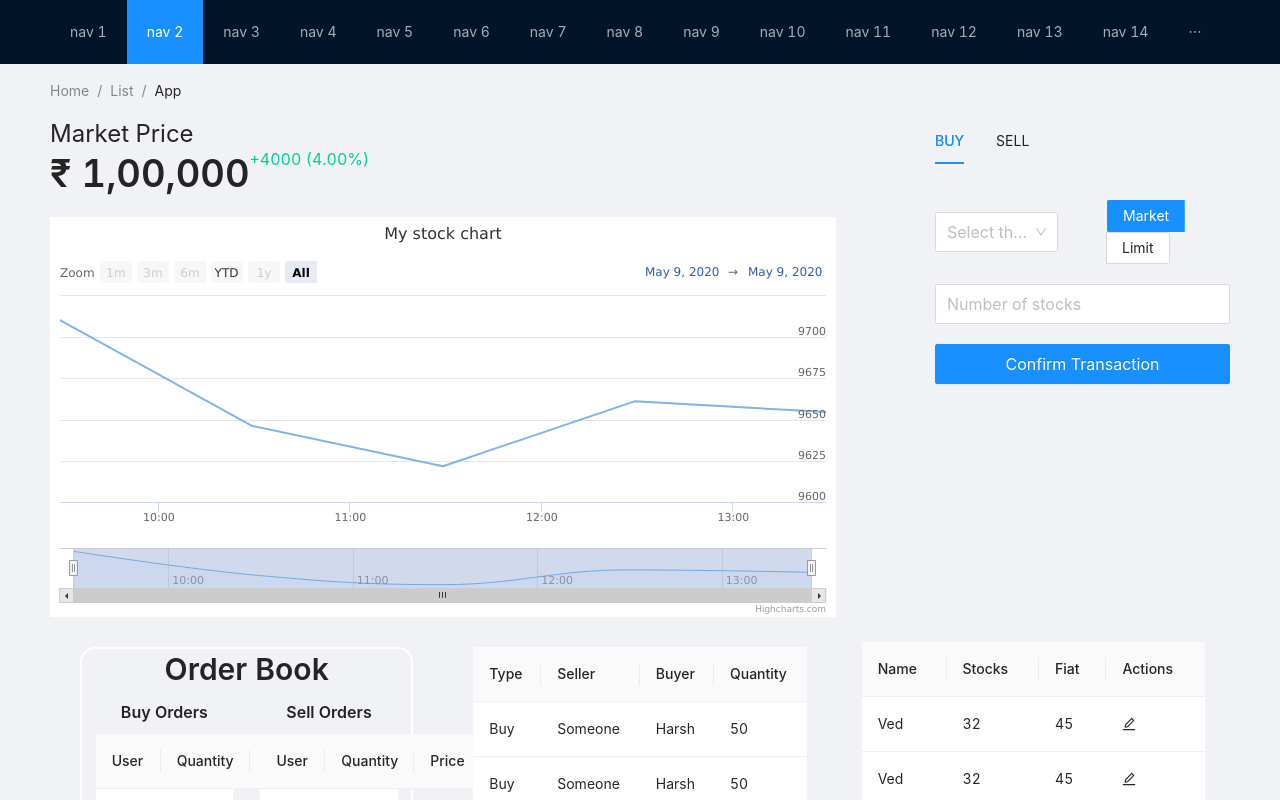
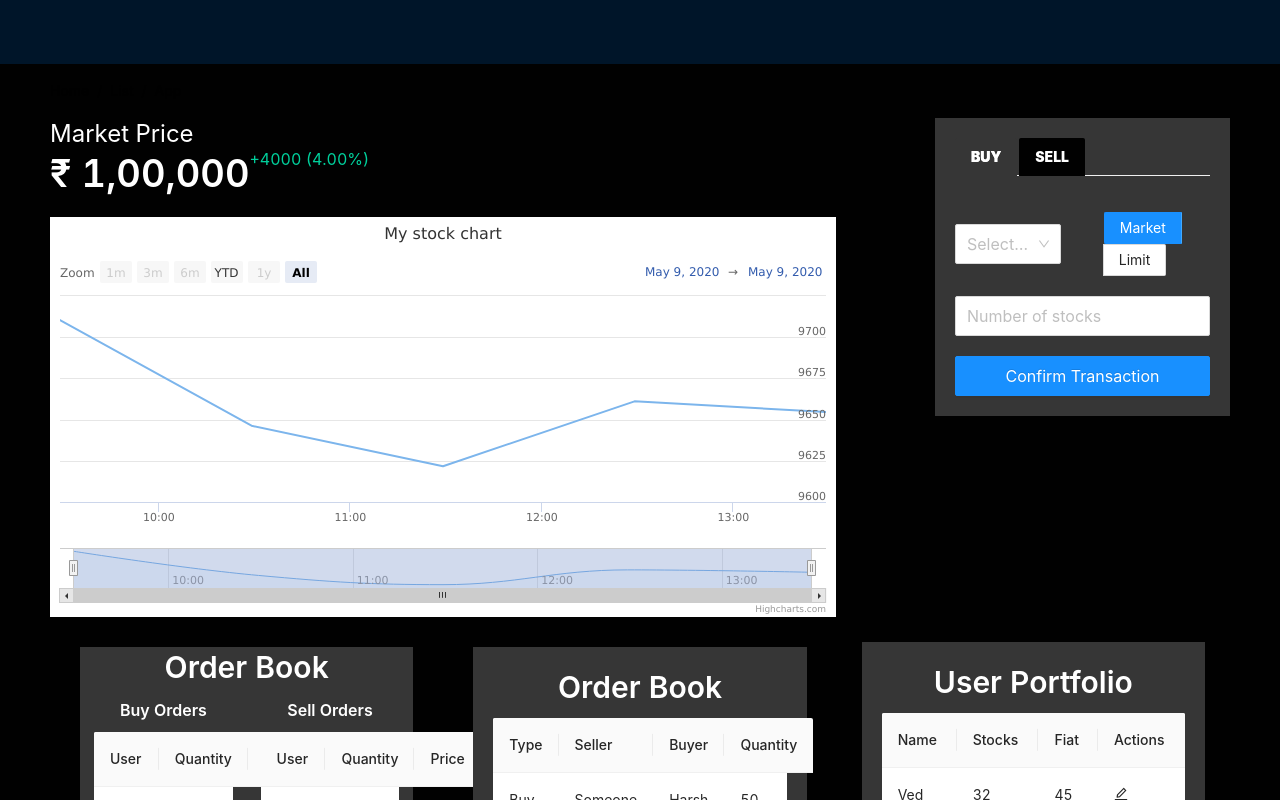
Before and after one commit to hack-an-intern/frontend, a React (Create React App) app: page / in a window 1280 px wide. Shown: the top 800 px of the page. Built offline with nearby package versions, Linux system fonts and the light colour scheme.

Commit message:
design updates

```diff
--- a/package.json
+++ b/package.json
@@ -47,6 +47,10 @@
     ]
   },
   "devDependencies": {
-    "@babel/preset-react": "^7.18.6"
+    "@babel/preset-react": "^7.18.6",
+    "css-loader": "^6.7.1",
+    "less": "^4.1.3",
+    "less-loader": "^11.1.0",
+    "style-loader": "^3.3.1"
   }
 }
--- a/src/App.css
+++ b/src/App.css
@@ -2,6 +2,28 @@
 .App {
   text-align: center;
 }
+.ant-tabs-tab{
+  background-color: #010101 !important;
+}
+.ant-tabs-tab-active{
+  background-color: #363636 !important;
+}
+.ant-tabs-tab-btn{
+  color: #fff !important;
+  font-weight: 900;
+}
+.ant-tabs-tab{
+  border: none !important;
+}
+.ant-tabs-ink-bar{
+  display: none !important;
+}
+/* .ant-tabs-tab.ant-tabs-tab-active .ant-tabs-tab-btn{
+  color: #FFFFFF !important;
+} */
+/* .ant-tabs-tab-btn{
+  color: #FFFFFF !important;
+} */
 
 .App-logo {
   height: 40vmin;
--- a/src/App.js
+++ b/src/App.js
@@ -1,6 +1,6 @@
 
 import './App.css';
-
+import 'antd/dist/antd.min.css';
 import classes from './css/layout.module.css';
 import Container from './Layout.js';
 
--- a/src/Layout.js
+++ b/src/Layout.js
@@ -16,18 +16,13 @@ const Container = () => (
         theme="dark"
         mode="horizontal"
         defaultSelectedKeys={['2']}
-        items={new Array(15).fill(null).map((_, index) => {
-          const key = index + 1;
-          return {
-            key,
-            label: `nav ${key}`,
-          };
-        })}
       />
     </Header>
     <Content
       style={{
         padding: '0 50px',
+        backgroundColor: '#010101',
+        color: 'white',
       }}
     >
       <Breadcrumb
@@ -43,12 +38,12 @@ const Container = () => (
         <Row>
           <Col span={16}>
           <Row>
-            <Typography.Title level={3} style={{ fontWeight:'normal', margin: 0 }}>
+            <Typography.Title level={3} style={{ fontWeight:'normal', color:'#FFFFFF', margin: 0 }}>
                 Market Price
               </Typography.Title>
             </Row>
             <Row style={{marginBottom: "20px"}}>
-              <Typography.Title level={1} style={{ margin: 0 }}>
+              <Typography.Title level={1} style={{ margin: 0, color:'#FFFFFF'}}>
                 ₹ 1,00,000
               </Typography.Title>
               <Typography.Title level={6} style={{color:'#00d09c', fontSize:'1rem', fontWeight:'normal', margin: 0 }}>
--- a/src/components/Buysell.js
+++ b/src/components/Buysell.js
@@ -75,13 +75,13 @@ const Buysell = () => {
   const onChange1 = (value) => {
     console.log('changed', value);
   };
-  return <div>
+  return <div style={{backgroundColor:"#363636", padding: '20px'}}>
     <>
-      <Tabs defaultActiveKey="1">
-        <Tabs.TabPane tab="BUY" key="1" align="left">
+      <Tabs type="card"  defaultActiveKey="1">
+        <Tabs.TabPane style={{color: "#FFFFFF"}} tab="BUY" key="1" align="left">
           <Buyui />
         </Tabs.TabPane>
-        <Tabs.TabPane tab="SELL" key="2" align="right">
+        <Tabs.TabPane style={{color: "#FFFFFF"}} tab="SELL" key="2" align="right">
           <Buyui />
         </Tabs.TabPane>
       </Tabs>
--- a/src/components/Newport.js
+++ b/src/components/Newport.js
@@ -1,6 +1,6 @@
 import "antd/dist/antd.css";
 // import "../css/App.css";
-import { Button, Table, Modal, Input } from "antd";
+import { Button, Typography, Table, Modal, Input } from "antd";
 import { useState } from "react";
 import { EditOutlined, DeleteOutlined } from "@ant-design/icons";
 
@@ -76,9 +76,9 @@ function App() {
     setEditingStudent(null);
   };
   return (
-    <div >
+    <div style={{backgroundColor: "#363636", padding: '20px'}}><Typography.Title level={2} style={{ textAlign: 'center', marginBottom: '10px', color: '#FFFFFF', }}>User Portfolio</Typography.Title>
       {/* <header className="App-header"> */}
-        <Table columns={columns} dataSource={dataSource}></Table>
+        <Table columns={columns} pagination={false} dataSource={dataSource}></Table>
         <Modal
           title="Edit Student"
           visible={isEditing}
--- a/src/components/Table.js
+++ b/src/components/Table.js
@@ -59,16 +59,16 @@ const data_sell = [
 ];
 
 const App = () => (<>
-<div style={{border: '2px solid white', borderRadius:'15px', paddingBottom: '20px'}}>
-<Typography.Title level={2} style={{ textAlign: 'center' , marginBottom: '10px' }}>Order Book</Typography.Title>
+<div style={{paddingBottom: '20px', color:'#FFFFFF', backgroundColor: "#363636"}}>
+<Typography.Title level={2} style={{ textAlign: 'center' , marginBottom: '10px', color:'#FFFFFF',}}>Order Book</Typography.Title>
   <Row align='middle' justify='center'>
   {/* <Typography.Title level={2} style={{ marginBottom: '10px' }}>Order Book</Typography.Title> */}
     <Col style={{textAlign: 'center'}} span={10}>
-    <Typography.Title level={5} style={{ marginBottom: '10px' }}>Buy Orders</Typography.Title>
+    <Typography.Title level={5} style={{ marginBottom: '10px', color:'#FFFFFF', }}>Buy Orders</Typography.Title>
   <Table pagination={false} columns={columns} dataSource={data_buy}/>
   </Col>
   <Col offset={2} style={{textAlign: 'center'}} span={10}>
-  <Typography.Title level={5} style={{ marginBottom: '10px' }}>Sell Orders</Typography.Title>
+  <Typography.Title level={5} style={{ marginBottom: '10px', color:'#FFFFFF', }}>Sell Orders</Typography.Title>
   <Table pagination={false} columns={columns} dataSource={data_sell}/>
   </Col>
   </Row>
--- a/src/components/TransactionHistory.js
+++ b/src/components/TransactionHistory.js
@@ -1,5 +1,5 @@
 import React from 'react'
-import {Table} from 'antd'
+import { Table, Typography } from 'antd'
 
 export default function TransactionHistory() {
   const dataSource = [
@@ -42,7 +42,8 @@ export default function TransactionHistory() {
     },
   ];
 
-  return (
+  return (<div style={{backgroundColor: "#363636", padding: '20px'}}><Typography.Title level={2} style={{ textAlign: 'center', marginBottom: '10px', color: '#FFFFFF', }}>Order Book</Typography.Title>
     <Table dataSource={dataSource} pagination={false} columns={columns} />
+  </div>
   )
 }
```
Also changed, not shown: craco.config.js (+17 -0 lines), 1 other file (tests, documents, lock files or other folders). Lines whose indentation alone changed are shown as unchanged.
